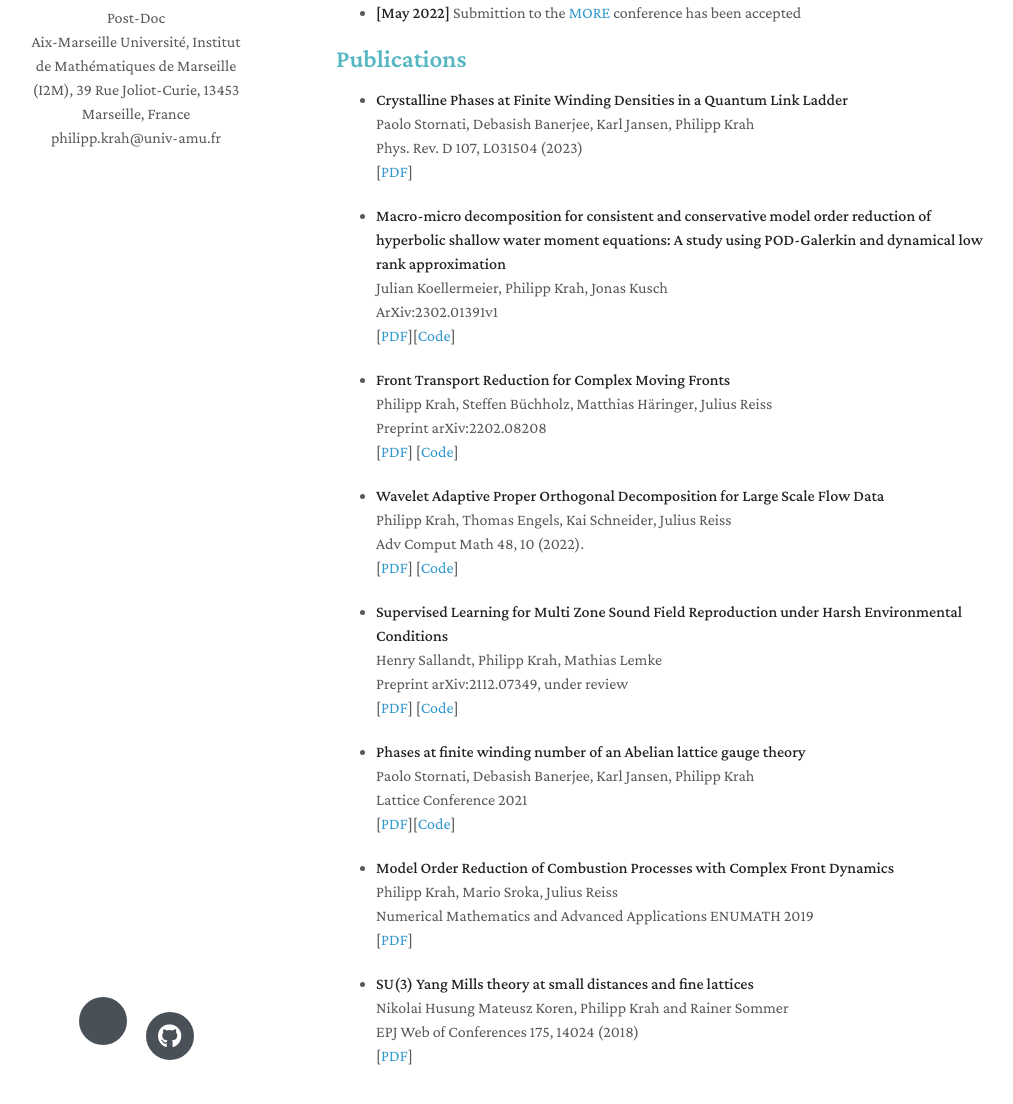
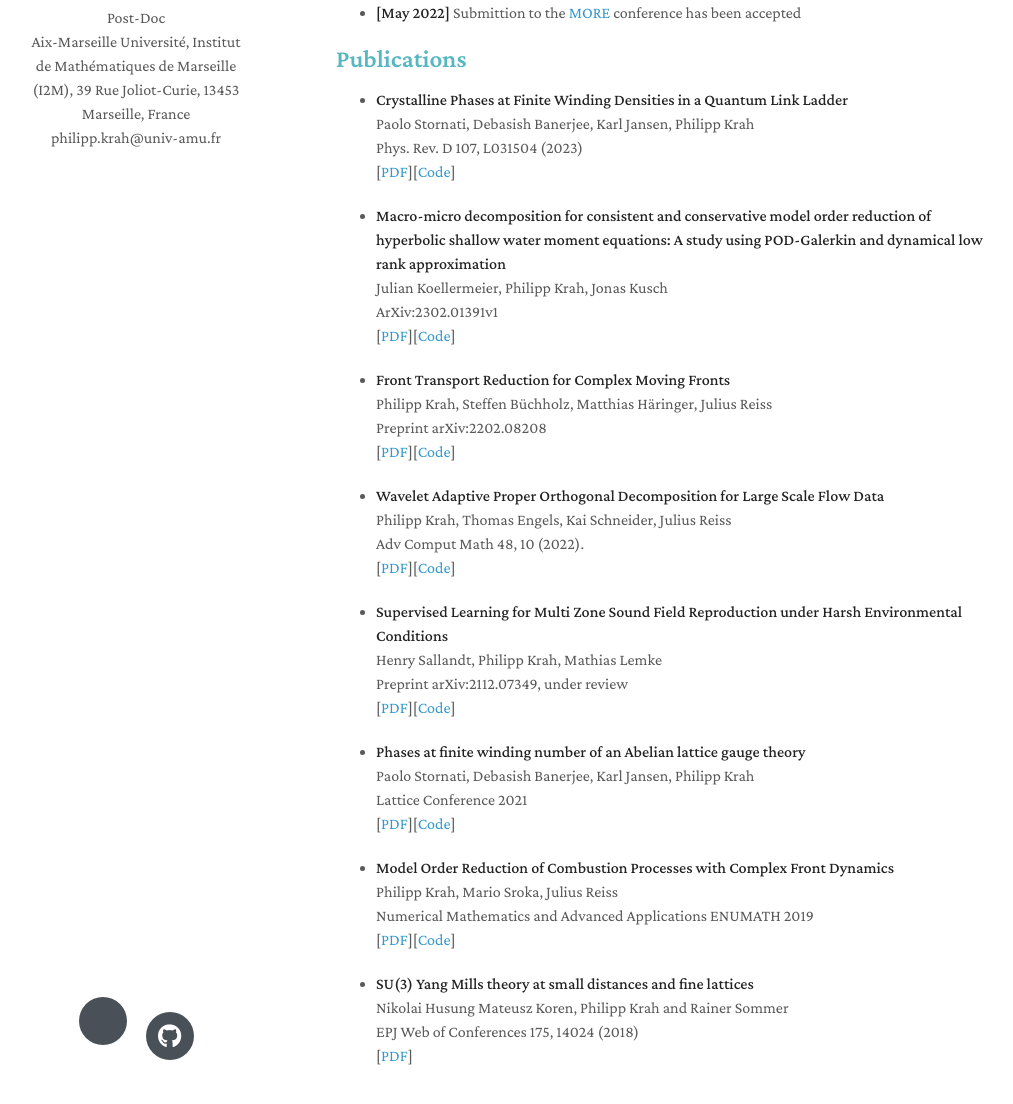
Before and after one commit to Philipp137/Philipp137.github.io, a Jekyll site: the page built from index.markdown, in a window 1280 px wide and 1400 px high, scrolled down 583 px. Shown: the part 238-1342 px from the top of the window, without its empty margins (134-1147 px from the left). Built offline with Jekyll 4.4.1, drawn with Linux system fonts in a browser that asks for light colours; nearby versions of some CDN libraries; a style sheet for code colours, icons or effects is not loaded; some of the changed lines change nothing that is shown.

Commit message:
added code

```diff
--- a/index.markdown
+++ b/index.markdown
@@ -35,7 +35,7 @@ Physics-love, Algorithms-fun, [Rhythm-freedom](https://soundcloud.com/massesandb
   <br>
   Phys. Rev. D 107, L031504 (2023)
   <br>
-  [[PDF](https://journals.aps.org/prd/pdf/10.1103/PhysRevD.107.L031504)]
+  [[PDF](https://journals.aps.org/prd/pdf/10.1103/PhysRevD.107.L031504)][[Code](https://github.com/Philipp137/SquareIce)]
 
 - **Macro-micro decomposition for consistent and conservative model order reduction of hyperbolic shallow water moment equations: A study using POD-Galerkin and dynamical low rank approximation**
   <br>
@@ -51,7 +51,7 @@ Physics-love, Algorithms-fun, [Rhythm-freedom](https://soundcloud.com/massesandb
   <br>
   Preprint arXiv:2202.08208
   <br>
-  [[PDF](https://arxiv.org/abs/2202.08208)] [[Code](https://github.com/Philipp137/FrontTransportReduction)]
+  [[PDF](https://arxiv.org/abs/2202.08208)][[Code](https://github.com/Philipp137/FrontTransportReduction)]
 
 - **Wavelet Adaptive Proper Orthogonal Decomposition for Large Scale Flow Data**
   <br>
@@ -59,7 +59,7 @@ Physics-love, Algorithms-fun, [Rhythm-freedom](https://soundcloud.com/massesandb
   <br>
   Adv Comput Math 48, 10 (2022).
   <br>
-  [[PDF](https://arxiv.org/pdf/2011.05016.pdf)] [[Code](https://github.com/adaptive-cfd/WABBIT)]
+  [[PDF](https://arxiv.org/pdf/2011.05016.pdf)][[Code](https://github.com/adaptive-cfd/WABBIT)]
 
 - **Supervised Learning for Multi Zone Sound Field Reproduction under Harsh Environmental Conditions**
   <br>
@@ -67,7 +67,7 @@ Physics-love, Algorithms-fun, [Rhythm-freedom](https://soundcloud.com/massesandb
   <br>
   Preprint arXiv:2112.07349, under review
   <br>
-  [[PDF](https://arxiv.org/pdf/2112.07349.pdf)] [[Code](https://github.com/henrysallandt/Supervised-Learning-for-Multi-Zone-Sound-Field-Reproduction-under-Harsh-Environmental-Conditions/)]
+  [[PDF](https://arxiv.org/pdf/2112.07349.pdf)][[Code](https://github.com/henrysallandt/Supervised-Learning-for-Multi-Zone-Sound-Field-Reproduction-under-Harsh-Environmental-Conditions/)]
 
 - **Phases at finite winding number of an Abelian lattice gauge theory**
   <br>
@@ -83,7 +83,7 @@ Physics-love, Algorithms-fun, [Rhythm-freedom](https://soundcloud.com/massesandb
   <br>
   Numerical Mathematics and Advanced Applications ENUMATH 2019
   <br>
-  [[PDF](https://arxiv.org/pdf/1912.03004.pdf)]
+  [[PDF](https://arxiv.org/pdf/1912.03004.pdf)][[Code](https://github.com/Philipp137/FrontTransportReduction)]
 
 - **SU(3) Yang Mills theory at small distances and fine lattices**
   <br>
```
